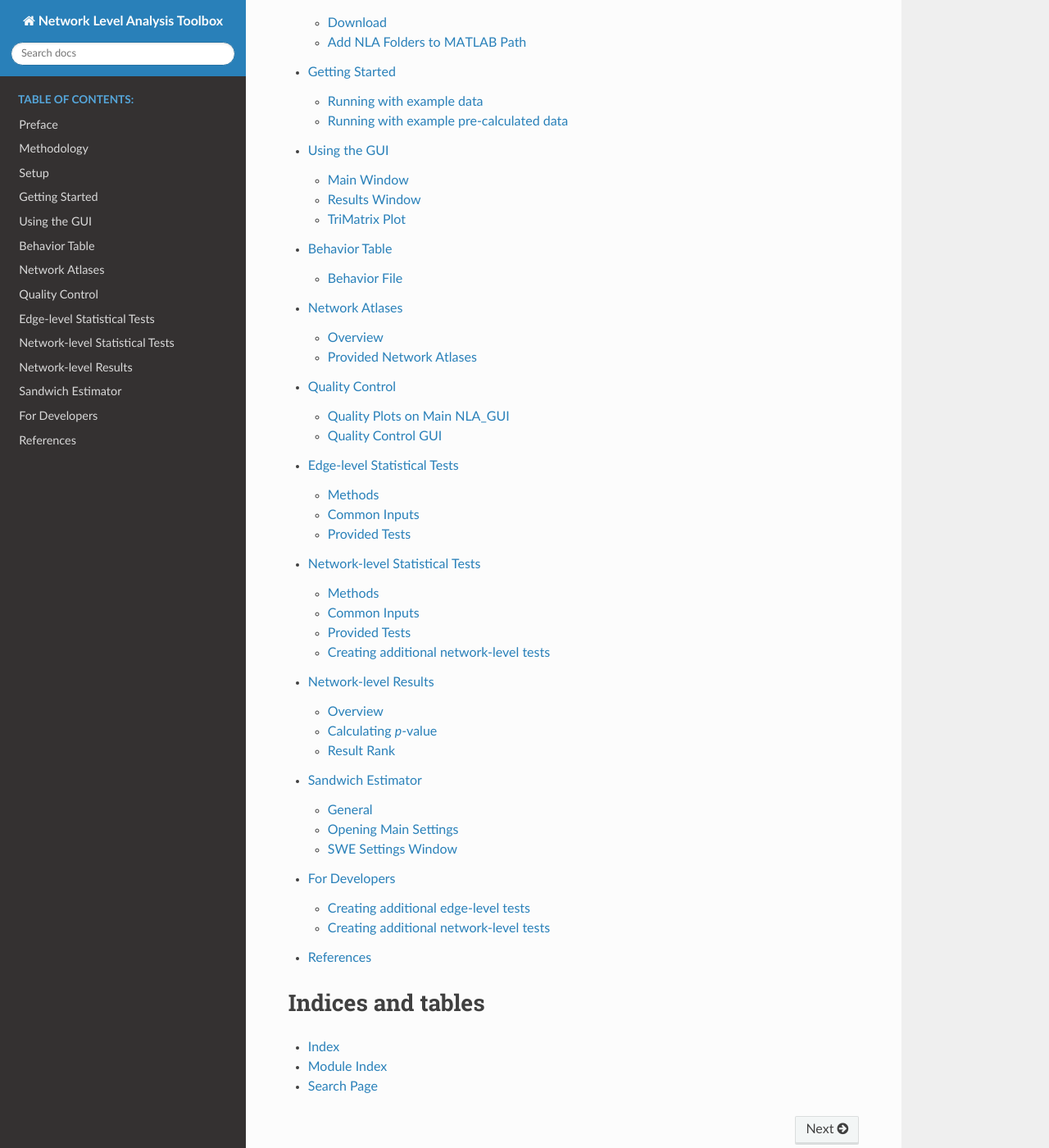
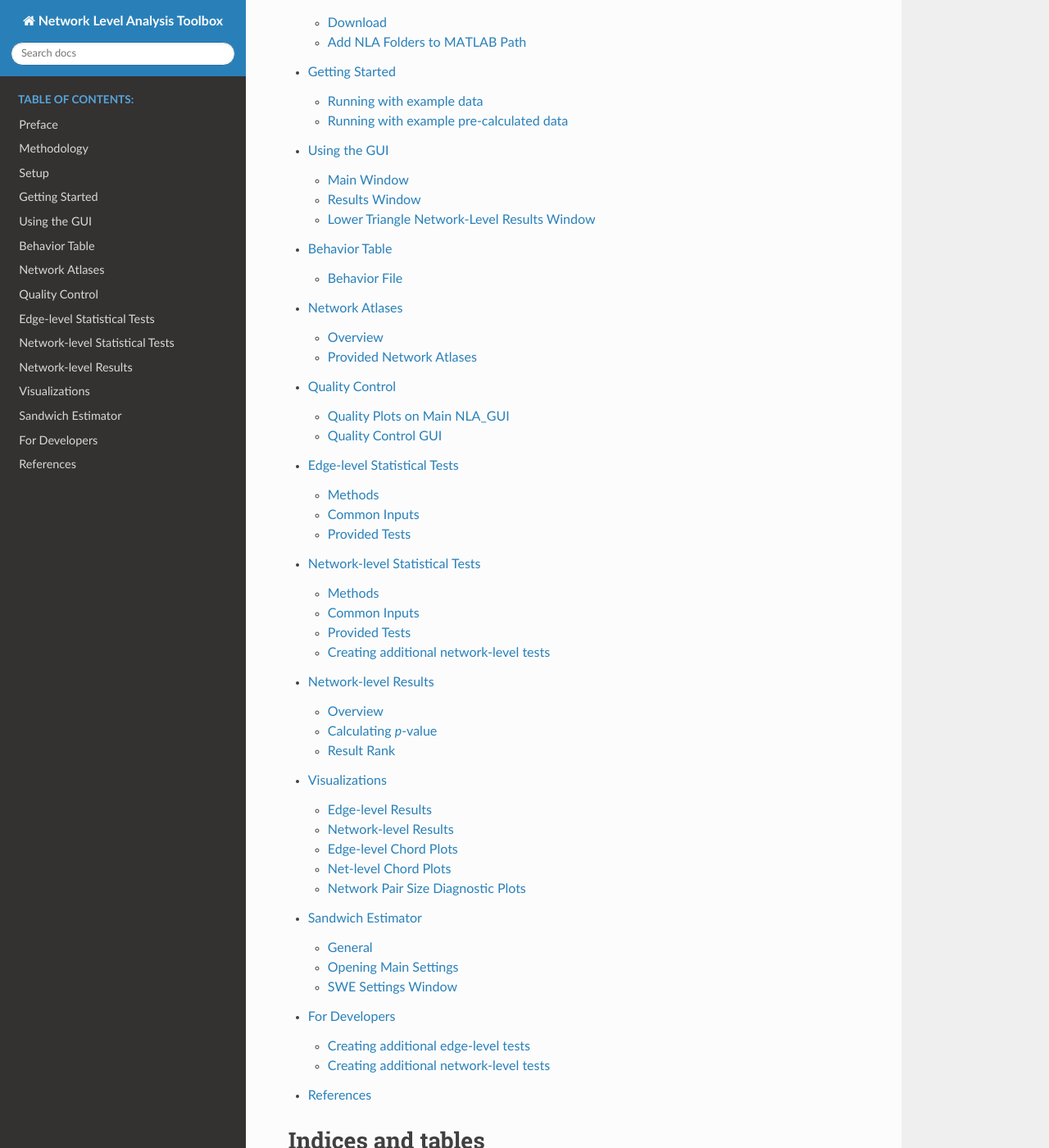
Before and after one commit to WheelockLab/NetworkLevelAnalysis, a Sphinx documentation site: the page built from docs/source/index.rst, in a window 1280 px wide and 1400 px high, scrolled down 553 px. Shown: the whole window at 82% size. Built offline with Sphinx 7.4.7 and the Read the Docs theme 3.1.0, drawn with Linux system fonts in a browser that asks for light colours.

Commit message:
More documentation updates. References, motion QC, and I forgot to save the index and using the gui files in the previous commit.

```diff
--- a/docs/source/index.rst
+++ b/docs/source/index.rst
@@ -21,6 +21,7 @@
    edge_level_tests
    network_level_tests
    network_level_results
+   visualizations
    sandwich_estimator
    for_developers
    bibliography
--- a/docs/source/quality_control.rst
+++ b/docs/source/quality_control.rst
@@ -56,7 +56,9 @@
 ^^^^^^^^^^^^^^^^^^^^^^^^^^^^^^^^^^^^^^^^^^^
 
 If your selected behavior data from the main GUI included motion data, select the name of the corresponding variable in the ``Motion Field`` dropdown.
-Then clicking the ``Check Head Motion`` will display quality plots relating to FC-Motion correlation.
+Then clicking the ``Check Head Motion`` will display quality plots relating to FC-Motion correlation :cite:p:`CiricR`.
+
+.. figure:: _static/quality_control_motion_plot.png
 
 View Silhouette Coefficient
 ^^^^^^^^^^^^^^^^^^^^^^^^^^^^^^^^^^^^^^^^^^^
--- a/docs/source/refs.bib
+++ b/docs/source/refs.bib
@@ -470,5 +470,14 @@
     volume = {1},
     pages = {292-298}
 }
+
+@Article{CiricR,
+    title = {Benchmarking of participant-level confound regression strategies for the control of motion artifact in studies of functional connectivity},
+    author = {Ciric, R. and Wolf, D. and Power, J.D. and Roalf, D.R. and Baum, G.L and Ruparel K. and Shinohara, R.T. and Elliot, M.A. and Eikhoff, S.B. and Davatzikos, C. and Gur, R.C. and Bassett, D.S. and Satterthwaite T.D.},
+    journal = {Neuroimage},
+    year = {2017},
+    volume = {154},
+    pages = {174-187}
+}
 .. |oumlat| unicode:: U+00D6 .. O umlaut
 .. |alpha| unicode:: U+03B1 .. alpha
--- a/docs/source/using_the_gui.rst
+++ b/docs/source/using_the_gui.rst
@@ -65,14 +65,14 @@
 #. a ResultPool object using models and classes from the NLA codebase. This can only be used if the NLA is in MATLAB's current path.
 #. a nested structure of data that can be used without the NLA code. The structures are in the same ordering as the ResultPool, but there are no built-in classes and orderings.
 
-.. _trimatrix_plot:
+.. _net_level_results_window:
 
-TriMatrix Plot
+Lower Triangle Network-Level Results Window
 ---------------------------------
 
 .. figure:: _static/trimatrix_plot.png
 
-    Trimatrix (lower triangular area) of p-values and display options
+    TriMatrix (lower triangular area) of p-values and display options
 
 1. TriMatrix plot of p-values for selected test.
 2. Options. Plot Scale: allows for linear, log, and -log10 scaling of results. Colormap: change the colormap of results using built-in MATLAB colormaps. Plot Value: plot p-values or statistics. Upper and Lower Limit: set limits for color scale. p-value threshold: set threshold for significance, defaults to 0.05.
```
